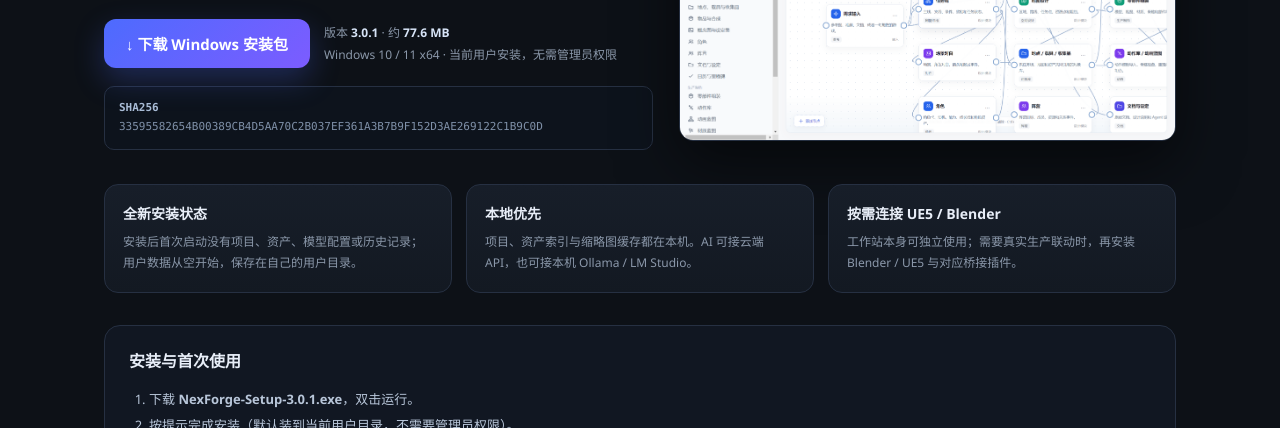
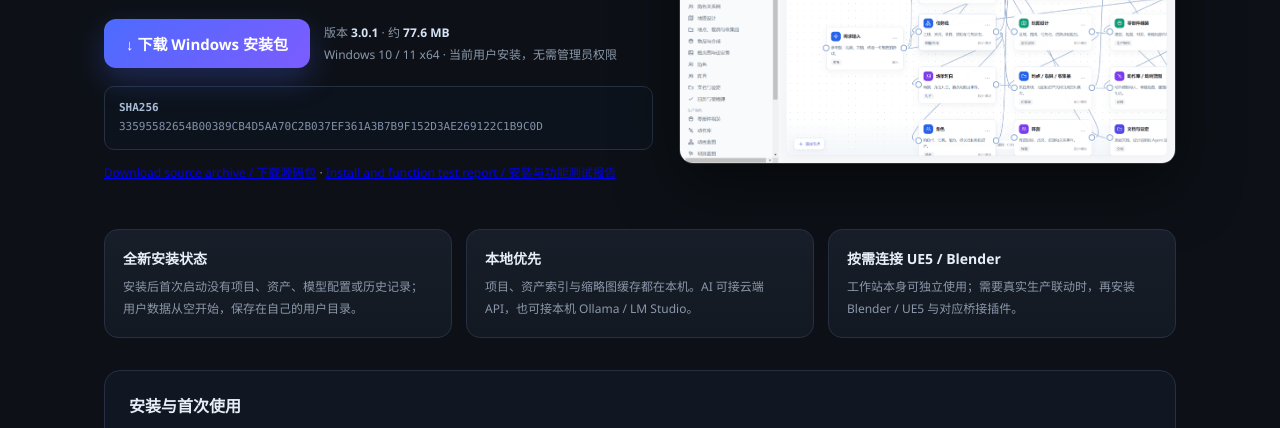
Before and after one commit to TianlongWorkshop/NexForge-AI-Game-Development-Workstation, a plain HTML site: page index.html in a window 1280 px wide. Shown: the part 328-756 px from the top of the page. Drawn offline with Linux system fonts and the light colour scheme.

Commit message:
Add source archive link to download page
Co-authored-by: Copilot App <223556219+Copilot@users.noreply.github.com>

```diff
--- a/index.html
+++ b/index.html
@@ -62,6 +62,7 @@
         </div>
       </div>
       <div class="hash"><b>SHA256</b><br>33595582654B00389CB4D5AA70C2B037EF361A3B7B9F152D3AE269122C1B9C0D</div>
+      <p class="meta"><a href="https://github.com/TianlongWorkshop/NexForge-AI-Game-Development-Workstation/releases/download/v3.0.1/NexForge-3.0.1-Source.zip">Download source archive / 下载源码包</a> · <a href="https://github.com/TianlongWorkshop/NexForge-AI-Game-Development-Workstation/releases/download/v3.0.1/NexForge-3.0.1-Install-Test-Report-zh-CN.md">Install and function test report / 安装与功能测试报告</a></p>
     </div>
     <div class="shot"><img src="assets/screenshot.png" alt="NexForge 设计总览界面"></div>
   </section>
```
